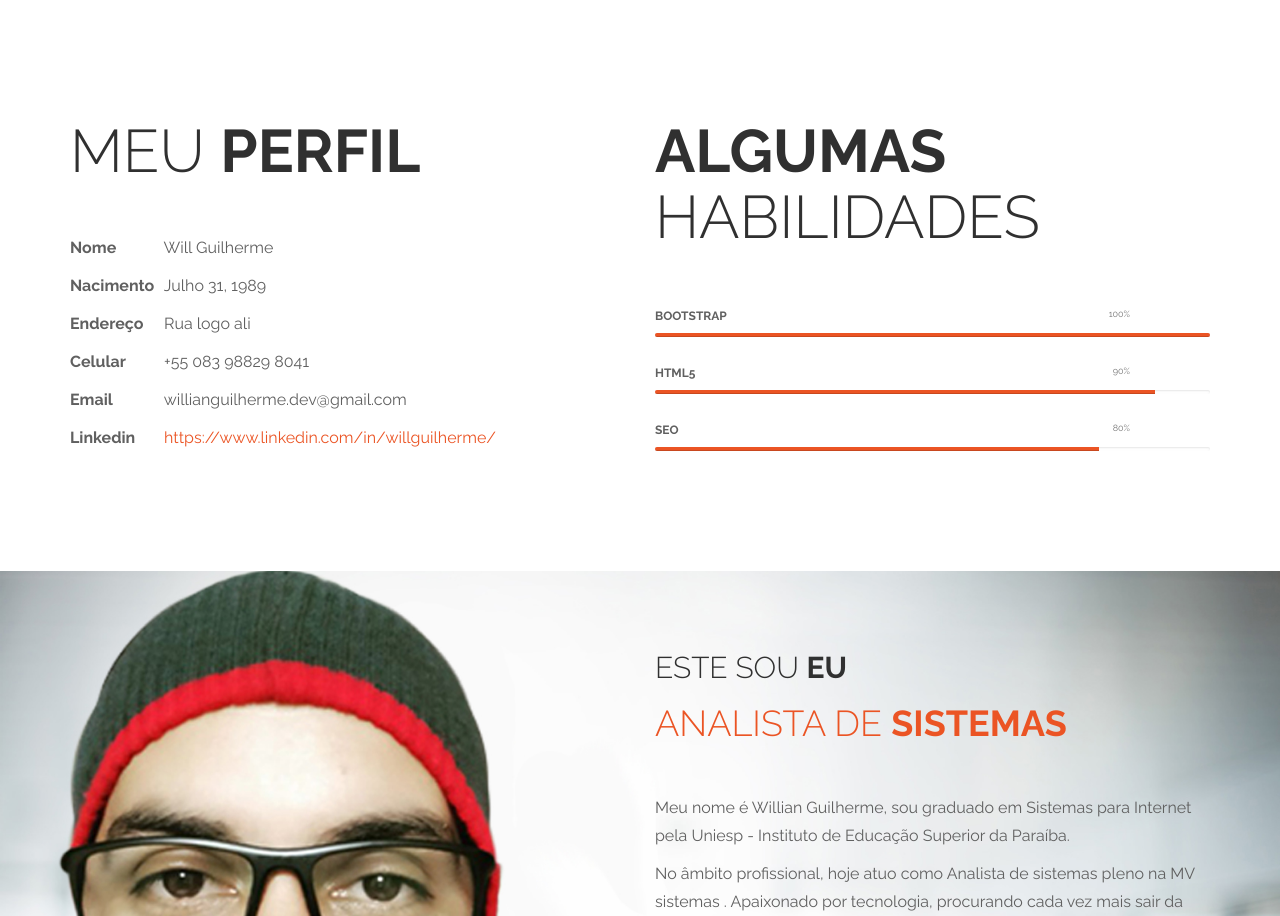
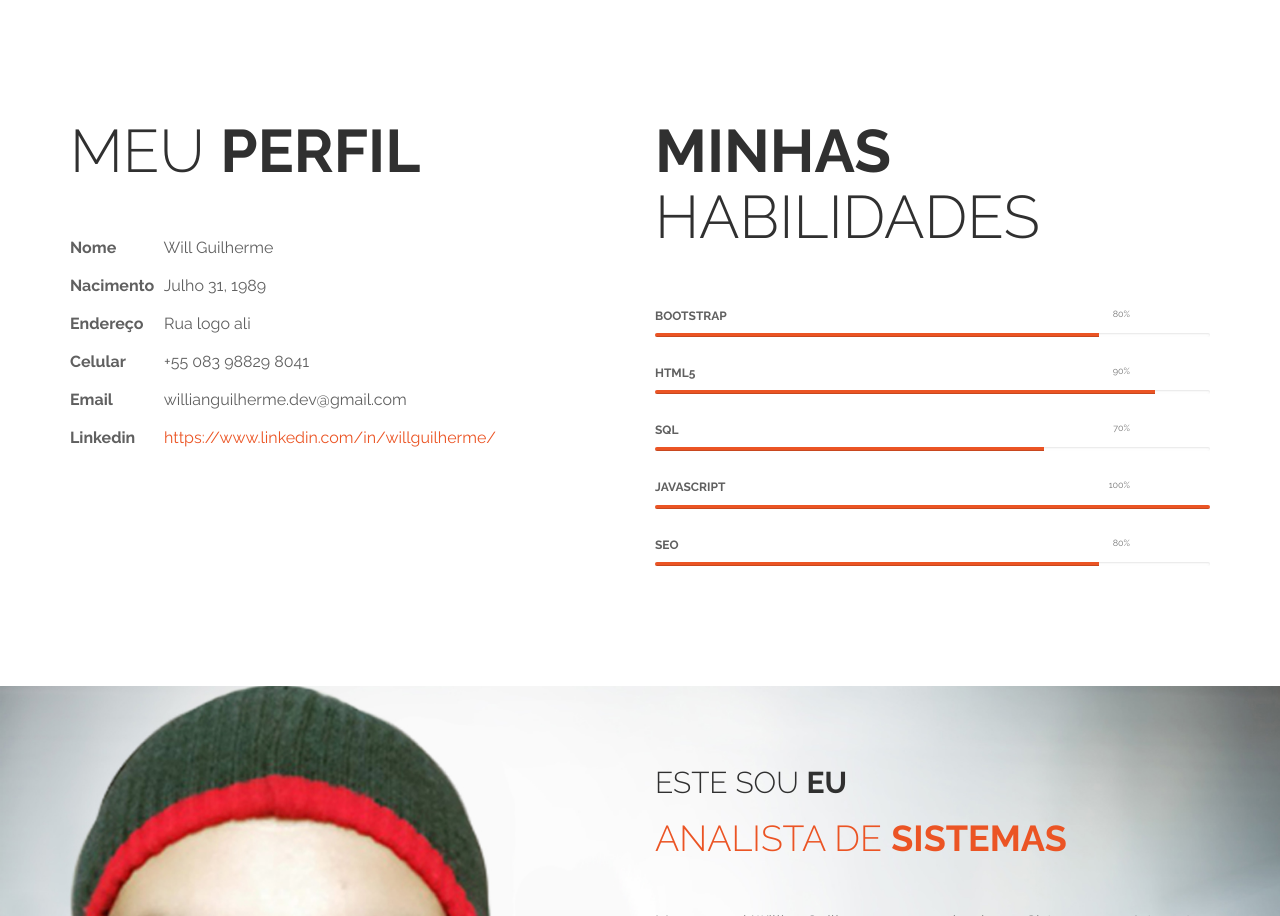
Before and after one commit to WillGuilherme/willguilherme.github.io, a plain HTML site: page index.html in a window 1280 px wide. Shown: the part 2314-3230 px from the top of the page. Drawn offline with Linux system fonts and the light colour scheme.

Commit message:
Ajustes Habilidades

```diff
--- a/index.html
+++ b/index.html
@@ -213,15 +213,23 @@
 					<p><span class="tm-info-label">Linkedin</span> <a href="#" class="tm-red-text">https://www.linkedin.com/in/willguilherme/</a></p>
 				</div>
 				<div class="col-md-6 col-sm-6">
-					<h2 class="title"><strong>Algumas</strong> Habilidades</h2>
+					<h2 class="title"><strong>Minhas</strong> Habilidades</h2>
 					<!--<p>Lorem ipsum dolor sit amet, consectetuer adipiscing elit, sed diam nonummy nibh euismod tincidunt ut laoreet. Dolore magna aliquam erat volutpat.</p>-->
-					<h4 class="tm-progress-label">Bootstrap <small class="progress-percent-small">100%</small></h4>
+					<h4 class="tm-progress-label">Bootstrap <small class="progress-percent-small">80%</small></h4>
 					<div class="progress tm-progress">
-						<div class="progress-bar progress-bar-danger" role="progressbar" aria-valuenow="100" aria-valuemin="0" aria-valuemax="100" style="width: 100%;"></div>
+						<div class="progress-bar progress-bar-danger" role="progressbar" aria-valuenow="80" aria-valuemin="0" aria-valuemax="100" style="width: 80%;"></div>
 					</div>
 					<h4 class="tm-progress-label">HTML5 <small class="progress-percent-small">90%</small></h4>
 					<div class="progress tm-progress">
 						<div class="progress-bar progress-bar-danger" role="progressbar" aria-valuenow="90" aria-valuemin="0" aria-valuemax="100" style="width: 90%;"></div>
+					</div>
+					<h4 class="tm-progress-label">SQL <small class="progress-percent-small">70%</small></h4>
+					<div class="progress tm-progress">
+						<div class="progress-bar progress-bar-danger" role="progressbar" aria-valuenow="70" aria-valuemin="0" aria-valuemax="100" style="width: 70%;"></div>
+					</div>
+					<h4 class="tm-progress-label">JAVASCRIPT <small class="progress-percent-small">100%</small></h4>
+					<div class="progress tm-progress">
+						<div class="progress-bar progress-bar-danger" role="progressbar" aria-valuenow="100" aria-valuemin="0" aria-valuemax="100" style="width: 100%;"></div>
 					</div>
 					<h4 class="tm-progress-label">SEO <small class="progress-percent-small">80%</small></h4>
 					<div class="progress tm-progress">
```
